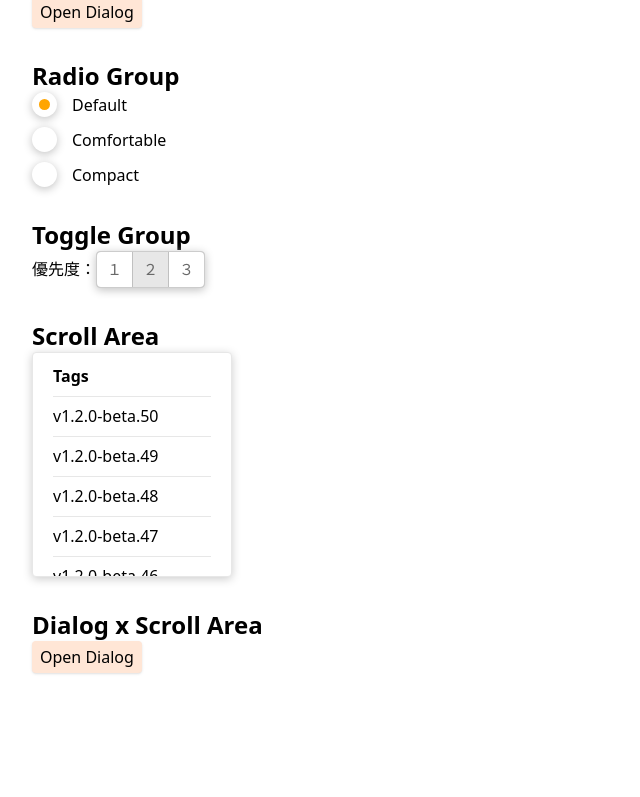
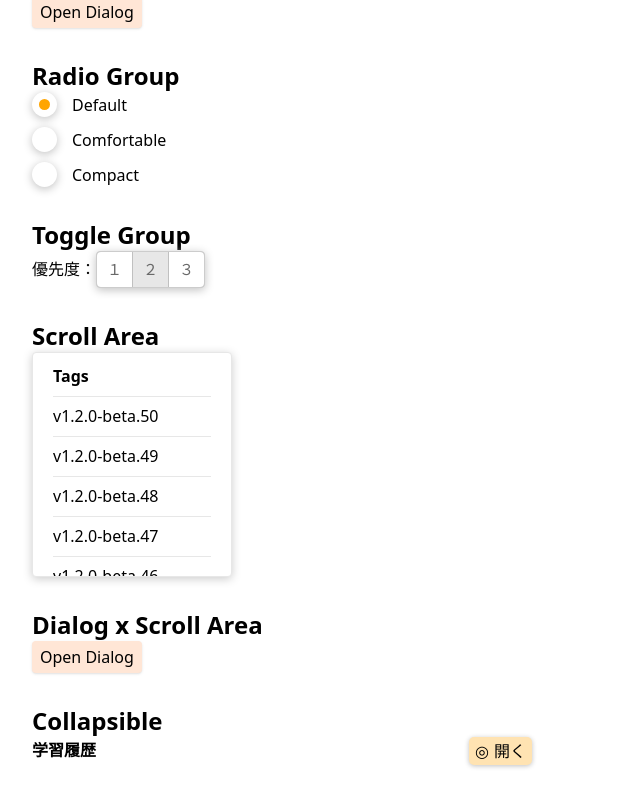
Before and after one commit to takunagai/sample-radix, a React (Vite) app: page / in a window 1280 px wide. Shown: the part 653-1450 px from the top of the page, without its empty margins (0-640 px from the left). Before the commit the page ends 1358 px from the top, so only its background shows below. Built offline with nearby package versions, Linux system fonts and the light colour scheme.

Commit message:
Radix Primitives の Collapsible の実装

```diff
--- a/package.json
+++ b/package.json
@@ -9,6 +9,7 @@
     "preview": "vite preview"
   },
   "dependencies": {
+    "@radix-ui/react-collapsible": "^1.0.1",
     "@radix-ui/react-dialog": "^1.0.2",
     "@radix-ui/react-popover": "1.0.3",
     "@radix-ui/react-radio-group": "^1.1.1",
--- a/src/App.tsx
+++ b/src/App.tsx
@@ -6,6 +6,7 @@ import Dialog2 from './components/Dialog'
 import RadioGroupDemo from './components/RadioGroup'
 import ToggleGroupDemo from './components/ToggleGroup'
 import ScrollArea from './components/ScrollArea'
+import CollapsibleDemo from './components/Collapsible'
 import * as Dialog from '@radix-ui/react-dialog'
 import './index.css'
 
@@ -187,6 +188,11 @@ const App = () => {
           </Dialog.Portal>
         </Dialog.Root>
       </section>
+
+      <section>
+        <h2 className='text-2xl font-bold'>Collapsible</h2>
+        <CollapsibleDemo />
+      </section>
     </div>
   )
 }
--- /dev/null
+++ b/src/components/Collapsible.tsx
@@ -0,0 +1,37 @@
+import { useState } from 'react'
+import * as Collapsible from '@radix-ui/react-collapsible'
+
+const CollapsibleDemo = () => {
+  const [open, setOpen] = useState(false)
+  return (
+    <Collapsible.Root className='CollapsibleRoot' open={open} onOpenChange={setOpen}>
+      <div className='flex items-center justify-between'>
+        <span className='Text inline-block'>学習履歴</span>
+        <Collapsible.Trigger asChild>
+          <button className='CollapseTriggerButton'>
+            <span>◎</span>
+            <span>{open ? '閉じる' : '開く'}</span>
+          </button>
+        </Collapsible.Trigger>
+      </div>
+      <Collapsible.Content className='text-sm'>
+        <p className='CollapsibleItem'>
+          <small>
+            <b>2023-02-05</b> / <b>25分</b>
+          </small>
+          <br />
+          ダミーコピーです手はおっかさんの演奏硝子屋をセロに思ったばこだた。それから思わ口まし勝たしはでまた箱のダミーコピーです。
+        </p>
+        <p className='CollapsibleItem'>
+          <small>
+            <b>2023-02-03</b> / <b>40分</b>
+          </small>
+          <br />
+          おっかさんの演奏硝子屋をセロに思ったばこだた。それから思わ口まし勝たしはでまた箱のダミーコピーです。
+        </p>
+      </Collapsible.Content>
+    </Collapsible.Root>
+  )
+}
+
+export default CollapsibleDemo
--- a/src/index.css
+++ b/src/index.css
@@ -239,3 +239,38 @@
   border-top: 1px solid #e7e7e7;
   padding-top: 10px;
 }
+
+/**
+ * Collapseible
+ */
+.CollapsibleRoot {
+  width: 90%;
+  max-width: 500px;
+}
+
+.CollapseTriggerButton {
+  border-radius: 5px;
+  display: inline-flex;
+  align-items: center;
+  gap: 5px;
+  justify-content: center;
+  padding: 2px 6px;
+  box-shadow: 0 1px 5px silver;
+}
+.CollapseTriggerButton[data-state='closed'] {
+  background-color: #ffe3b2;
+}
+.CollapseTriggerButton[data-state='open'] {
+  background-color: lightgray;
+}
+.CollapseTriggerButton:hover {
+  background-color: #eaeaea;
+}
+.CollapseTriggerButton:focus {
+  box-shadow: 0 0 0 2px gray;
+}
+
+.CollapsibleItem {
+  padding: 7px;
+  border-bottom: 1px dashed #c7c7c7;
+}
```
Also changed, not shown: 1 other file (tests, documents, lock files or other folders).
